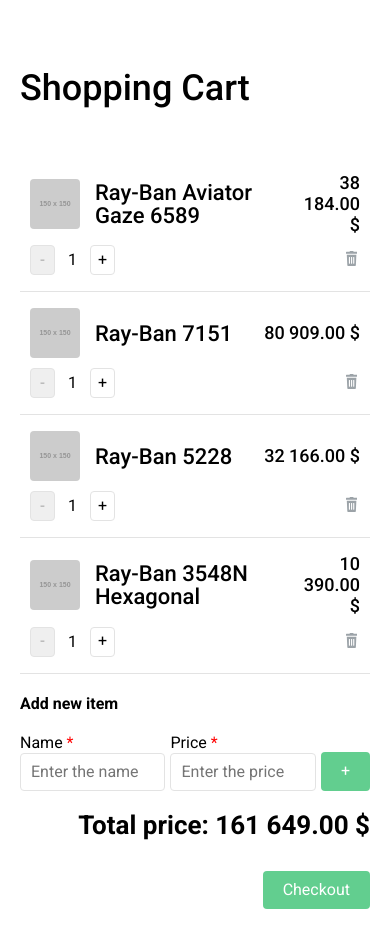
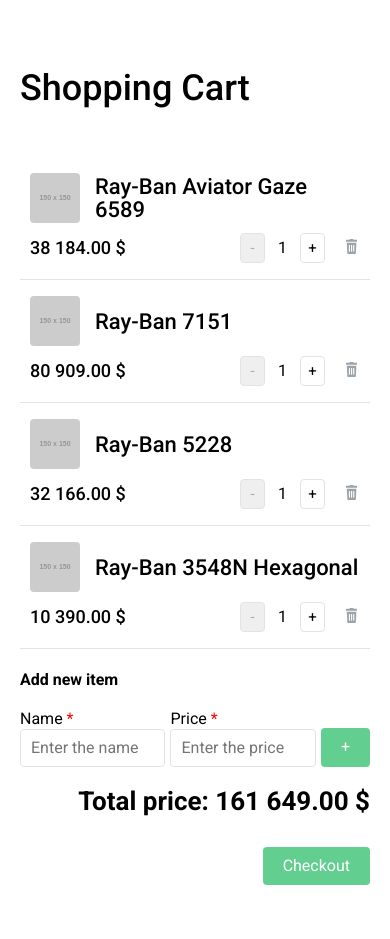
Before and after one commit to tonykuznets/shopping-cart, a React app: page / in a window 390 px wide. After the commit the page ends 915 px from the top, so only its background shows below. Built offline with nearby package versions, Linux system fonts and the light colour scheme.

Commit message:
change styles and responsitive

```diff
--- a/src/assets/global.less
+++ b/src/assets/global.less
@@ -16,4 +16,12 @@
   input[type='number'] {
     -moz-appearance: textfield;
   }
+
+  button {
+    transition: all linear 0.3s;
+
+    &:active {
+      transform: scale(0.9);
+    }
+  }
 }
--- a/src/components/ShoppingCart/Item/index.tsx
+++ b/src/components/ShoppingCart/Item/index.tsx
@@ -27,13 +27,10 @@
       <div className={'item__side item__side-left'}>
         <Image alt={name} src={''} />
         <Typography type={'title'}>{name}</Typography>
-        <div className={'item__cost--showphone'}>
-          <Price quantity={quantity} price={price} />
-        </div>
       </div>
       <div className={'item__side item__side-right'}>
         <Counter id={id} count={quantity} onClick={handleChangeCount} />
-        <div className={'item__cost--hidephone'}>
+        <div className={'item__cost'}>
           <Price quantity={quantity} price={price} />
         </div>
         <DeleteButton id={id} onClick={handleRemove} />
--- a/src/components/ShoppingCart/Item/style.less
+++ b/src/components/ShoppingCart/Item/style.less
@@ -18,28 +18,18 @@
   }
 
   &-right {
-    .shopping-cart__cost {
-      padding: 0 15px;
-
-      @media screen and (max-width: 700px) {
-        display: none;
+    @media screen and (max-width: 700px) {
+      .shopping-cart__button--delete {
+        margin-left: 15px;
       }
     }
   }
 }
 
-.item__cost--showphone {
-  display: none;
+.item__cost {
+  padding: 0 15px;
+
   @media screen and (max-width: 700px) {
-    text-align: right;
-    flex: 1;
-    display: block;
+    order: -1;  padding: 0; flex: 1;
   }
 }
-
-.item__cost--hide {
-  display: block;
-  @media screen and (max-width: 700px) {
-    display: none;
-  }
-}
--- a/src/components/ShoppingCart/style.less
+++ b/src/components/ShoppingCart/style.less
@@ -7,7 +7,7 @@
   }
 
   @media screen and (min-width: 1024px) {
-    width: 600px;
+    width: 700px;
   }
 
   @media screen and (min-width: 1280px) {
--- a/src/components/UI/Counter/style.less
+++ b/src/components/UI/Counter/style.less
@@ -17,6 +17,8 @@
     border: 1px solid @border-color;
     outline: 0 none;
     background: white;
+    line-height: 25px;
+    font-size: 15px;
 
     &:hover,
     &:active {
--- a/src/components/UI/Input/style.less
+++ b/src/components/UI/Input/style.less
@@ -22,6 +22,18 @@
     font-size: 16px;
     height: 38px;
 
+    &:invalid {
+      box-shadow: none;
+    }
+
+    &:-moz-submit-invalid {
+      box-shadow: none;
+    }
+
+    &:-moz-ui-invalid {
+      box-shadow:none;
+    }
+
     &:focus,
     &:hover {
       border-color: @border-color-hover;
```
